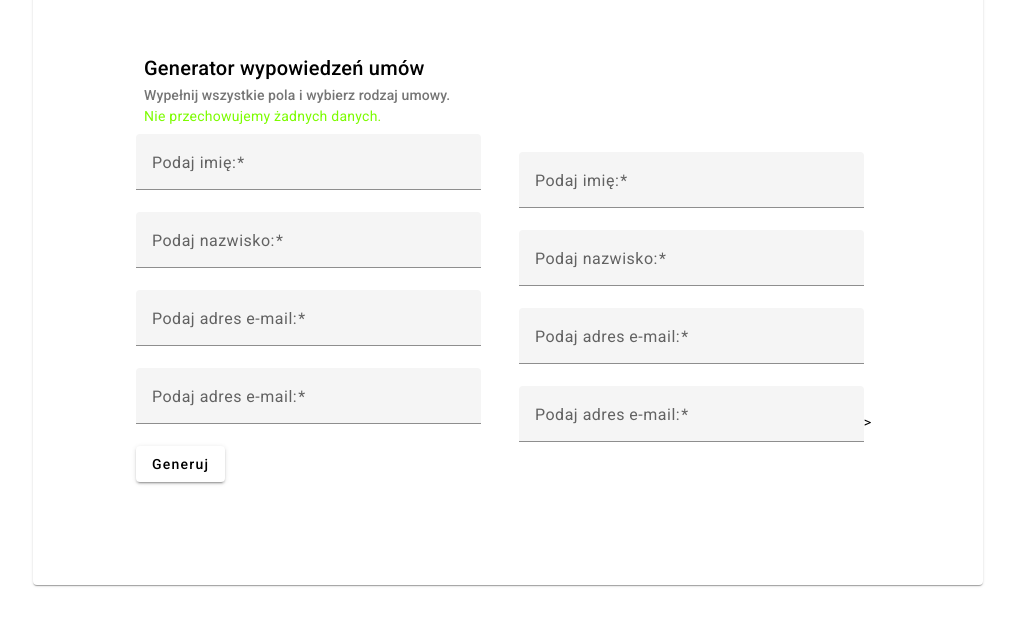
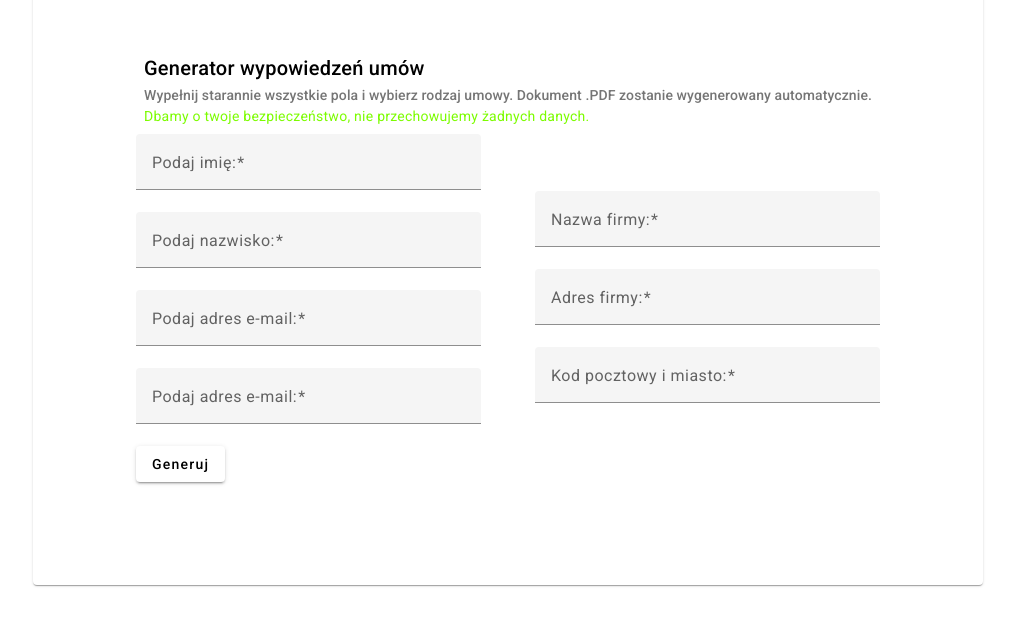
Before and after one commit to Azure7896/TOFTEC-Generator-Frontend, an Angular app: page / in a window 1280 px wide. Shown: the part 137-762 px from the top of the page, without its empty margins (132-1147 px from the left). Built offline with nearby package versions, Linux system fonts and the light colour scheme.

Commit message:
Form fields provide fields to the termination class 03.18

```diff
--- a/src/app/app.module.ts
+++ b/src/app/app.module.ts
@@ -22,9 +22,9 @@ import {MatButtonModule} from '@angular/material/button';
     BrowserAnimationsModule,
     MatFormFieldModule,
     MatInputModule,
-    ReactiveFormsModule,
     MatCardModule,
-    MatButtonModule
+    MatButtonModule,
+    ReactiveFormsModule
   ],
   providers: [],
   bootstrap: [AppComponent]
--- a/src/app/form/form.component.html
+++ b/src/app/form/form.component.html
@@ -1,68 +1,61 @@
 <div class="example-container" fxFlex=" 1 2 calc(15em +20px)">
+  <form>
     <mat-card class="example-card">
       <mat-card-header>
         <mat-card-title>Generator wypowiedzeń umów</mat-card-title>
-      <mat-card-subtitle>Wypełnij wszystkie pola i wybierz rodzaj umowy.</mat-card-subtitle>
+        <mat-card-subtitle>Wypełnij starannie wszystkie pola i wybierz rodzaj umowy. Dokument .PDF zostanie wygenerowany
+          automatycznie.
+        </mat-card-subtitle>
       </mat-card-header>
       <mat-card-content>
-      <p>Nie przechowujemy żadnych danych.</p>
+        <p>Dbamy o twoje bezpieczeństwo, nie przechowujemy żadnych danych.</p>
       </mat-card-content>
       <mat-card-actions>
         <div fxFlex=" 1 2 calc(15em +20px)">
           <mat-form-field appearance="fill">
             <mat-label>Podaj imię:</mat-label>
-          <input matInput placeholder="Imię" [formControl]="firstName" required>
-          <mat-error *ngIf="firstName">{{getErrorMessage(firstName)}}</mat-error>
+            <input matInput placeholder="Imię" [formControl]="termination.firstName" required>
+            <mat-error *ngIf="termination.firstName.invalid">{{getErrorMessage(termination.firstName)}}</mat-error>
           </mat-form-field>
           <mat-form-field appearance="fill">
             <mat-label>Podaj nazwisko:</mat-label>
-          <input matInput placeholder="Nazwisko" [formControl]="lastName" required>
-          <mat-error *ngIf="lastName.invalid">{{getErrorMessage(lastName)}}</mat-error>
+            <input matInput placeholder="Nazwisko" [formControl]="termination.lastName" required>
+            <mat-error *ngIf="termination.lastName.invalid">{{getErrorMessage(termination.lastName)}}</mat-error>
           </mat-form-field>
           <mat-form-field appearance="fill">
             <mat-label>Podaj adres e-mail:</mat-label>
-          <input matInput placeholder="Adres" [formControl]="address" required>
-          <mat-error *ngIf="address.invalid">{{getErrorMessage(address)}}</mat-error>
+            <input matInput placeholder="Adres" [formControl]="termination.address" required>
+            <mat-error *ngIf="termination.address.invalid">{{getErrorMessage(termination.address)}}</mat-error>
           </mat-form-field>
           <mat-form-field appearance="fill">
             <mat-label>Podaj adres e-mail:</mat-label>
-          <input matInput placeholder="pat@example.com" [formControl]="cityWithPostalCode" required>
-          <mat-error *ngIf="cityWithPostalCode.invalid">{{getErrorMessage(cityWithPostalCode)}}</mat-error>
+            <input matInput placeholder="pat@example.com" [formControl]="termination.cityWithPostalCode" required>
+            <mat-error
+              *ngIf="termination.cityWithPostalCode.invalid">{{getErrorMessage(termination.cityWithPostalCode)}}</mat-error>
           </mat-form-field>
-<!--        <mat-form-field appearance="fill">-->
-<!--          <mat-label>Podaj adres e-mail:</mat-label>-->
-<!--          <input matInput placeholder="pat@example.com" [formControl]="email" required>-->
-<!--          <mat-error *ngIf="email.invalid">{{getErrorMessage()}}</mat-error>-->
-<!--        </mat-form-field>-->
-        <button mat-raised-button>Generuj</button>
+          <button type="submit" (click)="onSubmit()" mat-raised-button>Generuj</button>
         </div>
         <div fxFlex=" 1 2 calc(15em +20px)">
           <mat-form-field appearance="fill">
-          <mat-label>Podaj imię:</mat-label>
-          <input matInput placeholder="Imię" [formControl]="firstName" required>
-          <mat-error *ngIf="firstName">{{getErrorMessage(firstName)}}</mat-error>
+            <mat-label>Nazwa firmy:</mat-label>
+            <input matInput placeholder="Nazwa firmy" [formControl]="termination.companyName" required>
+            <mat-error *ngIf="termination.companyName.invalid">{{getErrorMessage(termination.companyName)}}</mat-error>
           </mat-form-field>
           <mat-form-field appearance="fill">
-          <mat-label>Podaj nazwisko:</mat-label>
-          <input matInput placeholder="Nazwisko" [formControl]="lastName" required>
-          <mat-error *ngIf="lastName.invalid">{{getErrorMessage(lastName)}}</mat-error>
+            <mat-label>Adres firmy:</mat-label>
+            <input matInput placeholder="Adres firmy" [formControl]="termination.companyAddress" required>
+            <mat-error
+              *ngIf="termination.companyAddress.invalid">{{getErrorMessage(termination.companyAddress)}}</mat-error>
           </mat-form-field>
           <mat-form-field appearance="fill">
-          <mat-label>Podaj adres e-mail:</mat-label>
-          <input matInput placeholder="Adres" [formControl]="address" required>
-          <mat-error *ngIf="address.invalid">{{getErrorMessage(address)}}</mat-error>
+            <mat-label>Kod pocztowy i miasto:</mat-label>
+            <input matInput placeholder="Kod pocztowy i miasto" [formControl]="termination.companyCityWithPostalCode"
+                   required>
+            <mat-error
+              *ngIf="termination.companyCityWithPostalCode.invalid">{{getErrorMessage(termination.companyCityWithPostalCode)}}</mat-error>
           </mat-form-field>
-        <mat-form-field appearance="fill">
-          <mat-label>Podaj adres e-mail:</mat-label>
-          <input matInput placeholder="pat@example.com" [formControl]="cityWithPostalCode" required>
-          <mat-error *ngIf="cityWithPostalCode.invalid">{{getErrorMessage(cityWithPostalCode)}}</mat-error>
-        </mat-form-field>
-        <!--        <mat-form-field appearance="fill">-->
-        <!--          <mat-label>Podaj adres e-mail:</mat-label>-->
-        <!--          <input matInput placeholder="pat@example.com" [formControl]="email" required>-->
-        <!--          <mat-error *ngIf="email.invalid">{{getErrorMessage()}}</mat-error>-->
-        <!--        </mat-form-field>-->>
         </div>
       </mat-card-actions>
     </mat-card>
+  </form>
 </div>
--- a/src/app/form/form.component.ts
+++ b/src/app/form/form.component.ts
@@ -1,5 +1,7 @@
-import { Component } from '@angular/core';
+import {Component} from '@angular/core';
 import {FormControl, Validators} from "@angular/forms";
+import {Termination} from "../termination";
+
 
 @Component({
   selector: 'app-form',
@@ -7,16 +9,20 @@ import {FormControl, Validators} from "@angular/forms";
   styleUrls: ['./form.component.css']
 })
 export class FormComponent {
-  firstName = new FormControl('', [Validators.required]);
-  lastName = new FormControl('', [Validators.required]);
-  address = new FormControl('', [Validators.required]);
-  cityWithPostalCode = new FormControl('', [Validators.required]);
 
-  getErrorMessage(field) {
-    if (field.hasError('required')) {
+  termination: Termination = new Termination();
+
+  getErrorMessage(field): string {
+    if (field.hasError('required' || field.hasError('min') || field.hasError('max'))) {
       return 'Pole jest puste, podaj wartość';
+      // } else if ((field.hasError('min') || field.hasError('max'))) {
+      //     return 'Błędna ilość znaków w polu. Spróbuj ponownie.';
+      // }
+
     }
+  }
 
-    return field.hasError('email') ? 'Niepoprawny adres email' : '';
+  onSubmit(): void {
+   console.log(this.termination);
   }
 }
--- /dev/null
+++ b/src/app/termination.ts
@@ -0,0 +1,13 @@
+import {FormControl, Validators} from "@angular/forms";
+
+export class Termination {
+
+  firstName = new FormControl('', [Validators.required]);
+  lastName = new FormControl('', [Validators.required]);
+  address = new FormControl('', [Validators.required]);
+  cityWithPostalCode = new FormControl('', [Validators.required]);
+  companyName = new FormControl('', [Validators.required])
+  companyAddress = new FormControl('', [Validators.required])
+  companyCityWithPostalCode = new FormControl('',[Validators.required, Validators.minLength(3), Validators.maxLength(20)])
+
+}
```
Also changed, not shown: 1 other file (tests, documents, lock files or other folders). Lines whose indentation alone changed are shown as unchanged.
